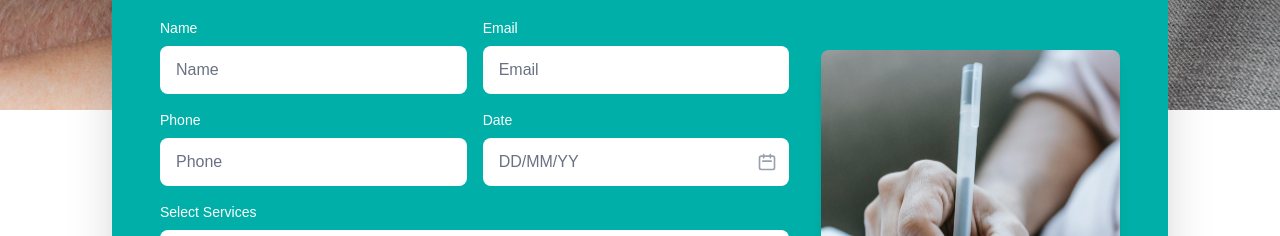
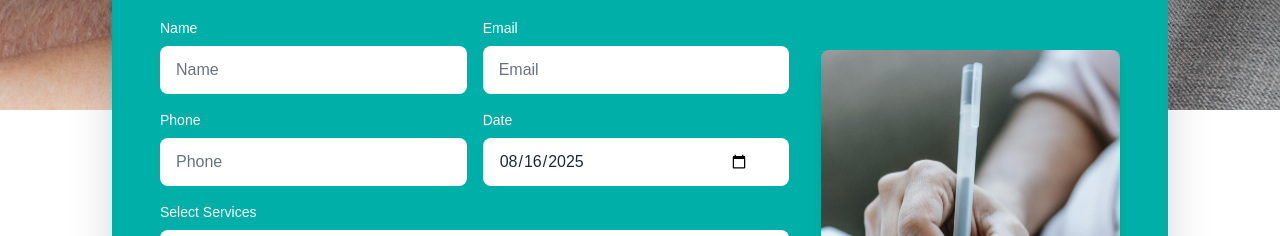
Before and after one commit to nasirucode/Prime-Living-Lodge, a Next.js app: page / in a window 1280 px wide. Shown: the part 3560-3796 px from the top of the page. Built offline with nearby package versions, Linux system fonts and the light colour scheme.

Commit message:
default value for date added

```diff
--- a/src/app/page.tsx
+++ b/src/app/page.tsx
@@ -381,13 +381,12 @@ export default function Home() {
                                     <label className="block text-white text-sm font-medium mb-2">Date</label>
                                     <div className="relative">
                                       <input
-                                        type="text"
+                                        type="date"
                                         className="w-full px-4 py-3 rounded-lg bg-white text-gray-800 placeholder-gray-500 focus:ring-2 focus:ring-teal-400 focus:outline-none pr-10"
-                                        placeholder="DD/MM/YY"
+                                        placeholder="DD/MM/YYYY"
+                                        defaultValue={new Date().toISOString().split('T')[0]}
                                       />
-                                      <svg className="absolute right-3 top-1/2 transform -translate-y-1/2 w-5 h-5 text-gray-400" fill="none" stroke="currentColor" viewBox="0 0 24 24">
-                                        <path strokeLinecap="round" strokeLinejoin="round" strokeWidth={2} d="M8 7V3m8 4V3m-9 8h10M5 21h14a2 2 0 002-2V7a2 2 0 00-2-2H5a2 2 0 00-2 2v12a2 2 0 002 2z" />
-                                      </svg>
+
                                     </div>
                                   </div>
                                 </div>
```
